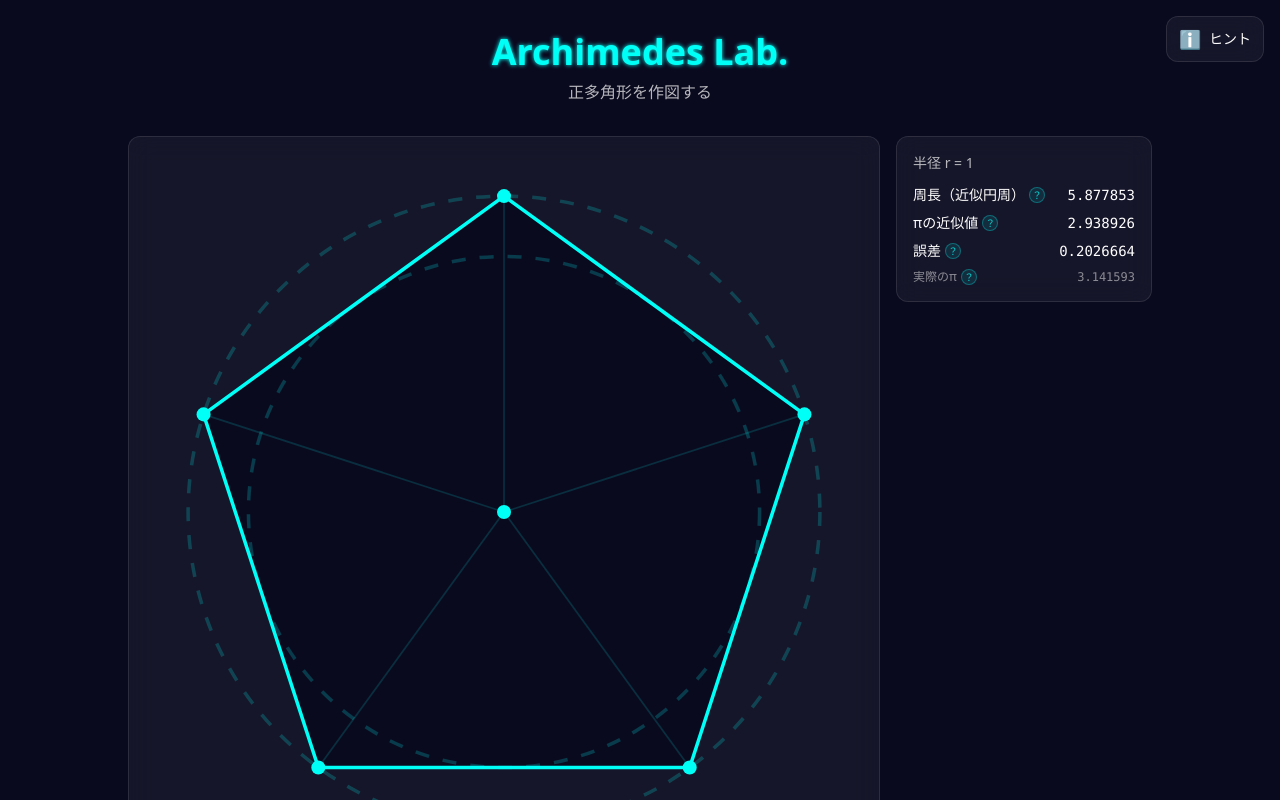
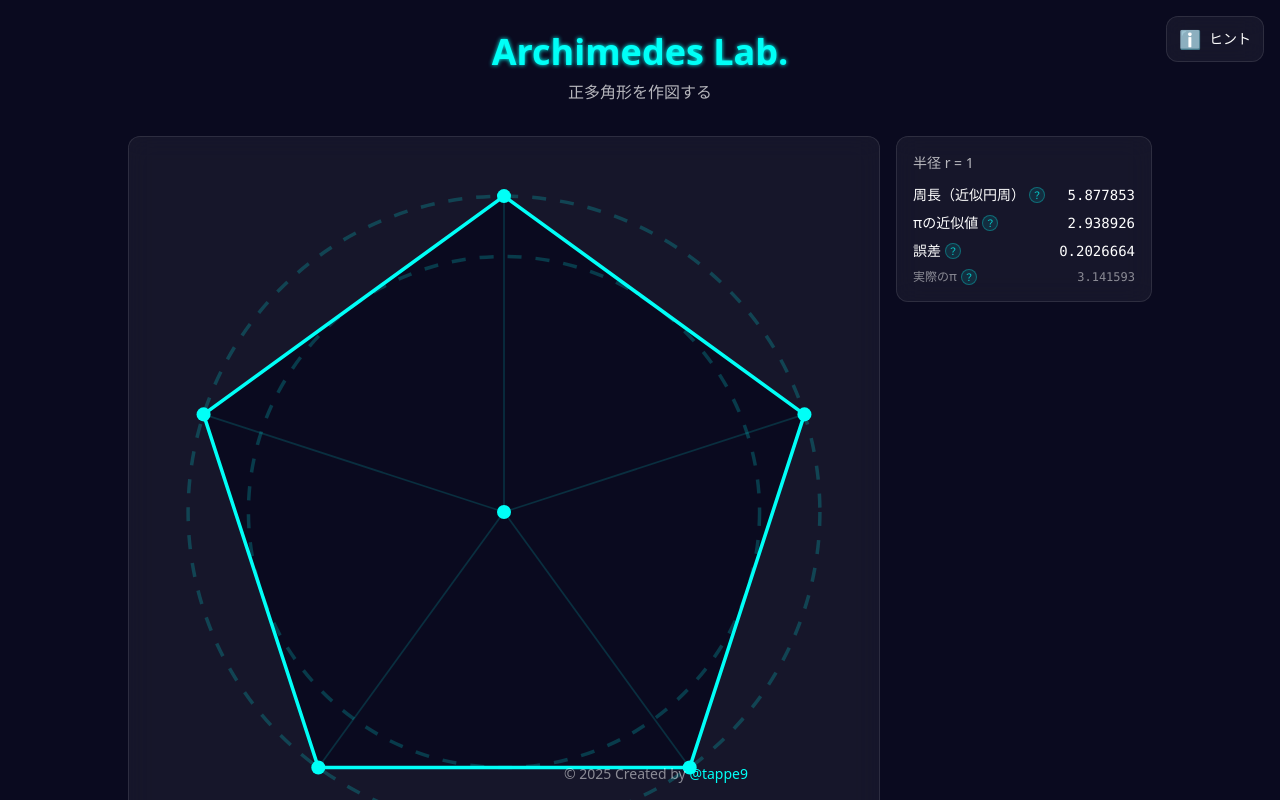
Before and after one commit to tappe9/ArchimedesLab, a Vue app: page / in a window 1280 px wide. Shown: the top 800 px of the page. Built offline with nearby package versions, Linux system fonts and the light colour scheme.

Commit message:
Update App.vue

```diff
--- a/src/App.vue
+++ b/src/App.vue
@@ -297,6 +297,19 @@
         </div>
       </div>
     </div>
+
+    <!-- Footer -->
+    <div class="fixed bottom-4 w-full text-center text-white/50 text-sm">
+      © 2025 Created by
+      <a
+        href="https://github.com/tappe9"
+        target="_blank"
+        rel="noopener noreferrer"
+        class="text-accent-neon hover:text-white transition-colors"
+      >
+        @tappe9
+      </a>
+    </div>
   </div>
 </template>
 
```
